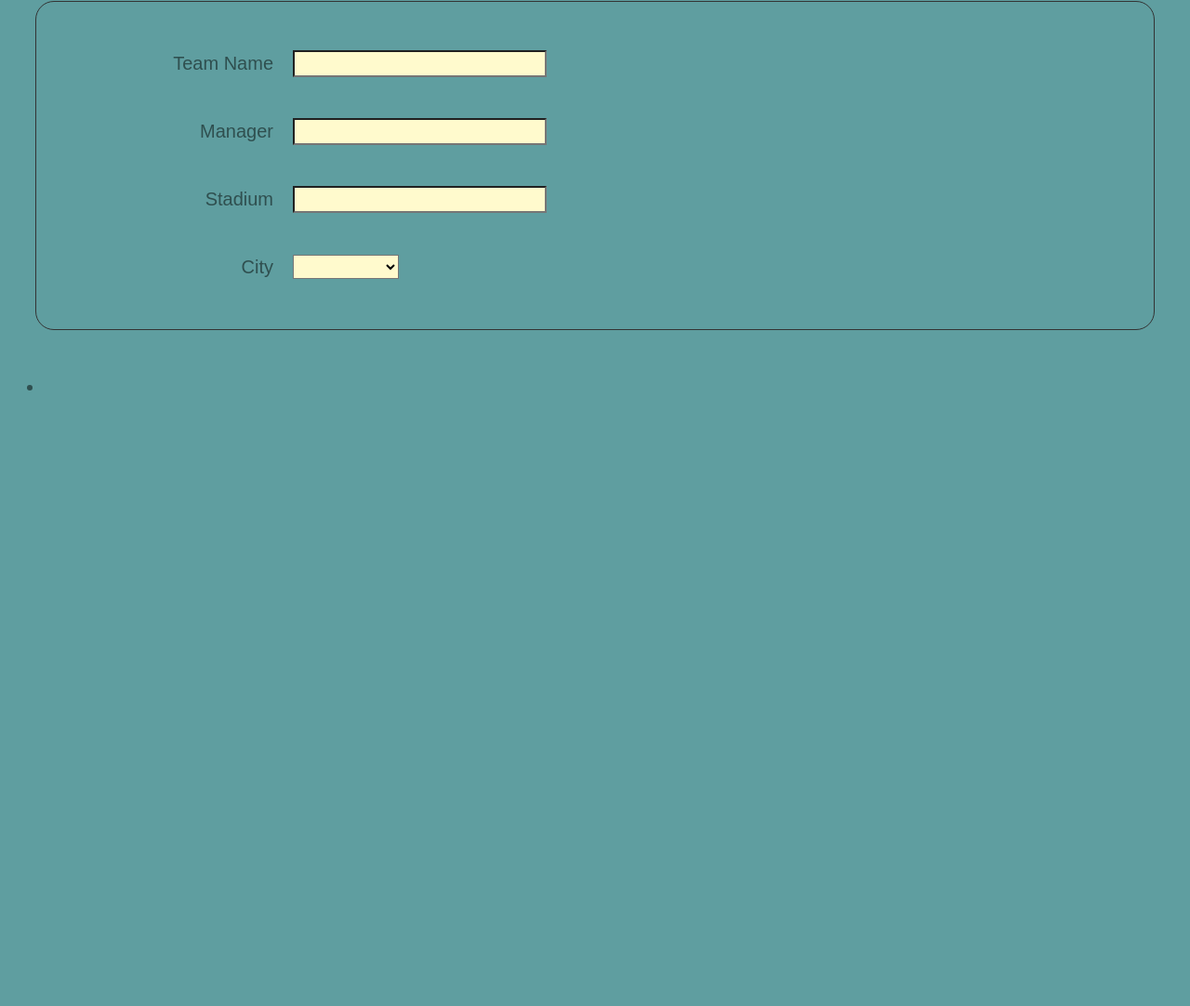
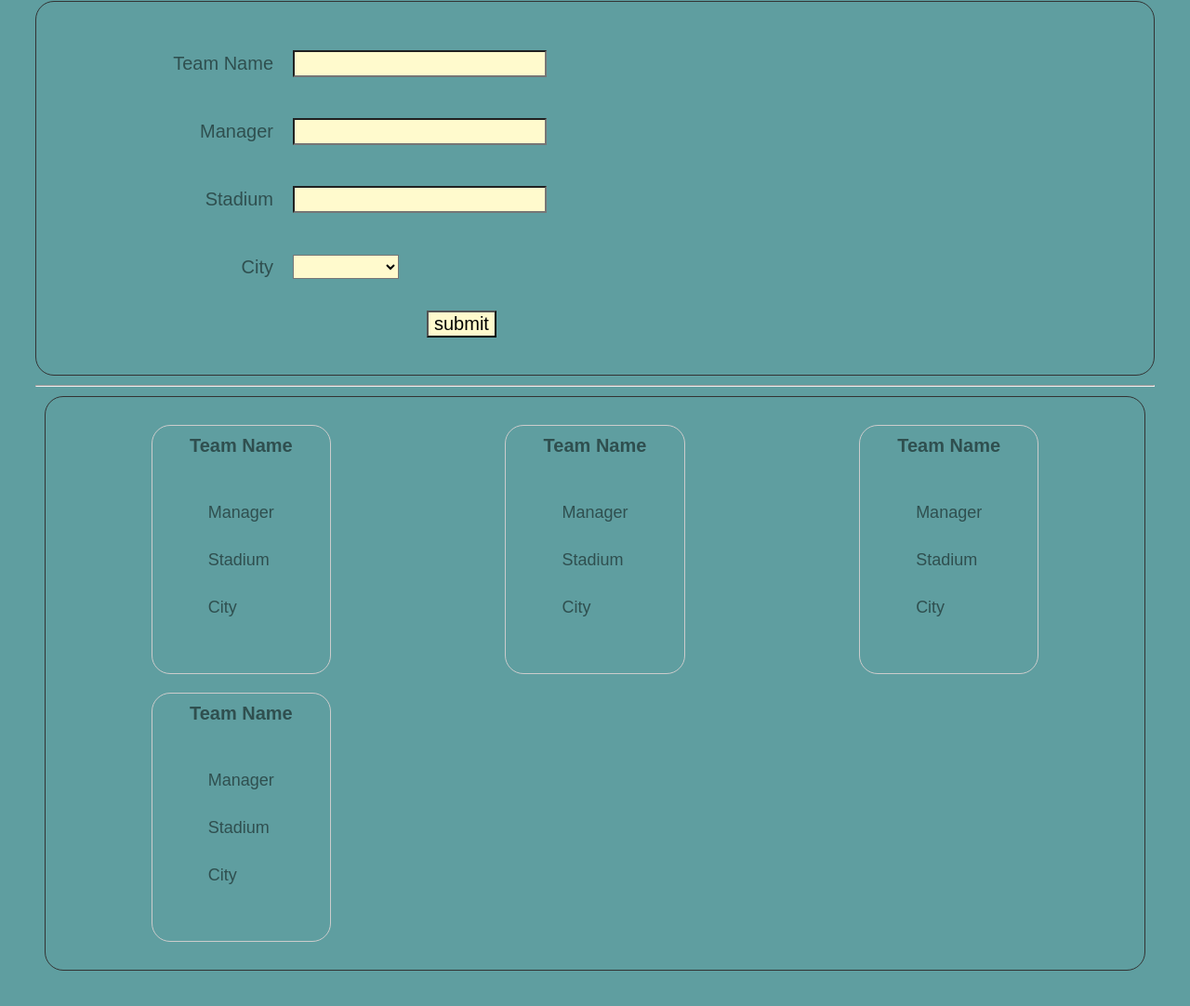
Before and after one commit to br1Pod/wk6d5WHW_app, a plain HTML site: page index.html in a window 1280 px wide. Shown: the part 198-1280 px from the top of the page at 93% size. Before the commit the page ends 800 px from the top, so only its background shows below. Drawn offline with Linux system fonts and the light colour scheme.

Commit message:
html css fairly complete. js started

```diff
--- a/css/style.css
+++ b/css/style.css
@@ -20,6 +20,7 @@ header h1 {
 
 header p {
     font-size: 28px;
+    margin-bottom: 20px;
 }
 
 
@@ -50,4 +51,39 @@ article {
     background-color: lemonchiffon;
 }
 
-#output_list {}
+#output_list {
+    padding:20px;
+    border: 1px solid #333;
+    border-radius:20px;
+    margin: 10px;
+    display: grid;
+    grid-template-columns: 1fr 1fr 1fr;
+    justify-items: center;
+}
+
+#output_list li {
+    list-style-type: none;
+    border: 1px solid #ccc;
+    border-radius: 20px;
+    text-align: center;
+    margin: 10px;
+    padding: 10px;
+    font-weight: bold;
+}
+
+#output_list li ul {
+    padding: 20px;
+    margin:10px;
+}
+
+#output_list li ul li {
+    border: none;
+    text-align: left;
+    font-weight: normal;
+    font-size: 18px;
+}
+
+#submit_button {
+    margin-left: 380px;
+    display: block;
+}
--- a/index.html
+++ b/index.html
@@ -10,9 +10,9 @@
 </head>
 <body>
     <header>
-        <h1>App</h1>
+        <h1>Scottish Football Teams</h1>
 
-        <p>Blah blah blah</p>
+        <p>Enter team details to add to the list</p>
     </header>
 
     <article>
@@ -43,11 +43,53 @@
                 <option value="Perth">Perth</option>
                 </select>
             </div>
+
+            <div class="form_block" id = "submit_button">
+                <input type="submit" value="submit"/>
+            </div>
+
+
         </form>
+
+        <hr>
+
+        <ul id = "output_list">
+            <li>Team Name
+                <ul>
+                    <li>Manager</li>
+                    <li>Stadium</li>
+                    <li>City</li>
+                </ul>
+            </li>
+
+            <li>Team Name
+                <ul>
+                    <li>Manager</li>
+                    <li>Stadium</li>
+                    <li>City</li>
+                </ul>
+            </li>
+
+            <li>Team Name
+                <ul>
+                    <li>Manager</li>
+                    <li>Stadium</li>
+                    <li>City</li>
+                </ul>
+            </li>
+
+            <li>Team Name
+                <ul>
+                    <li>Manager</li>
+                    <li>Stadium</li>
+                    <li>City</li>
+                </ul>
+            </li>
+        </ul>
+
+
     </article>
 
-    <ul id = "output_list">
-        <li></li>
-    </ul>
+
 </body>
 </html>
--- a/js/app.js
+++ b/js/app.js
@@ -0,0 +1,8 @@
+document.addEventListener('DOMContentLoaded', () => {
+    const newItem = document.querySelector('#input_form');
+    newItem.addEventListener('submit', handleNewItemSubmit);
+});
+
+const handleNewItemSubmit = function (event) {
+    event.preventDefault();
+};
```
